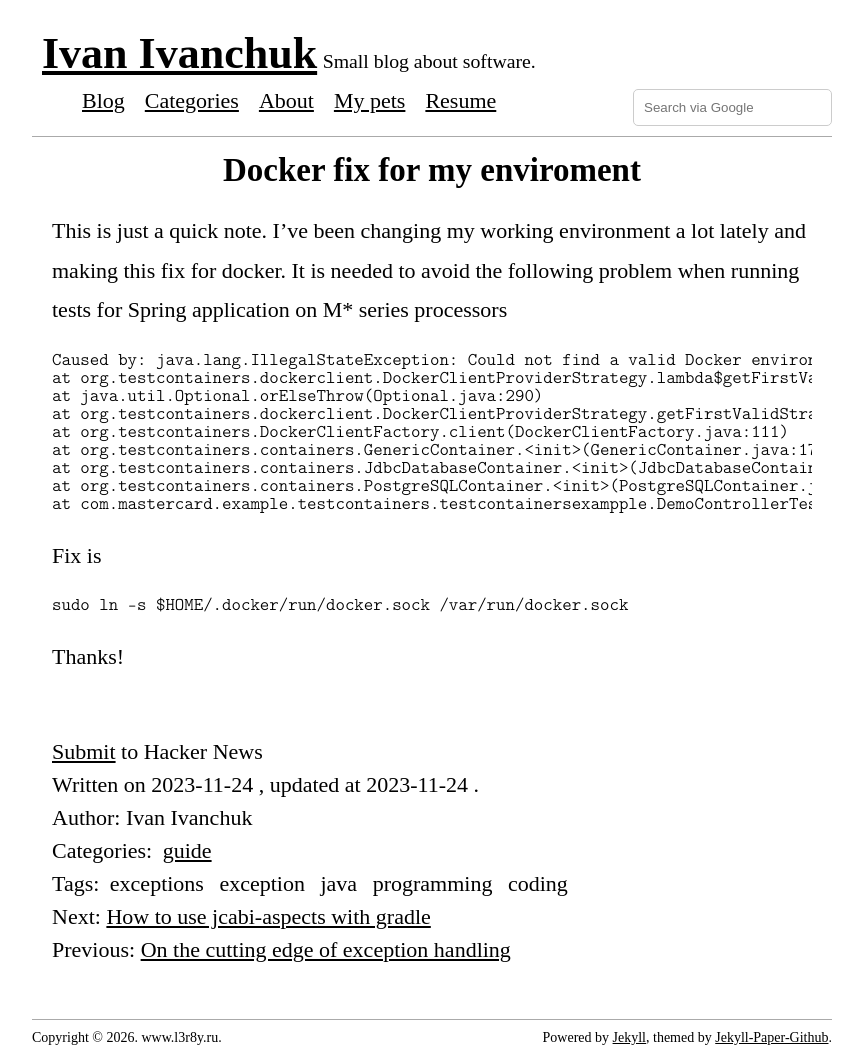
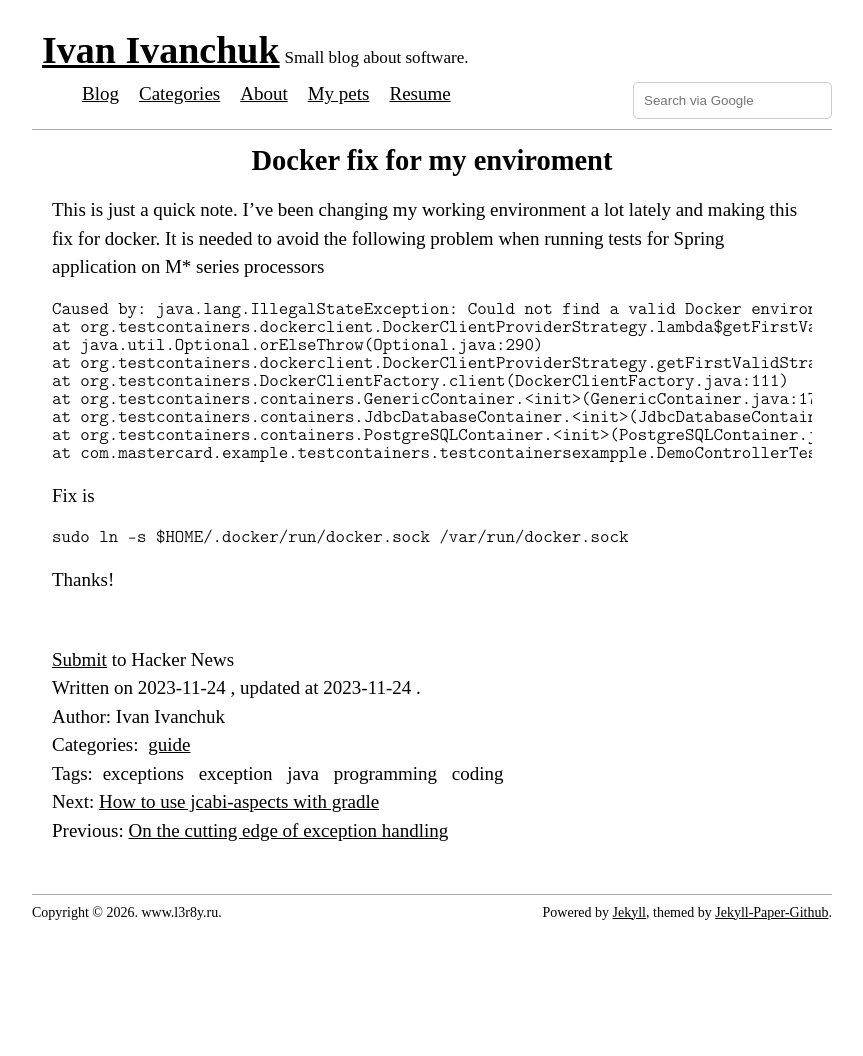
Before and after one commit to l3r8yJ/l3r8yj.github.io, a Jekyll site: the page built from _posts/2023/2023-11-24-how-to-fix-docker-env.md, in a window 1280 px wide. Shown: the whole page, without its empty margins (208-1071 px from the left). Built offline with Jekyll 4.4.1, drawn with Linux system fonts in a browser that asks for light colours; some web fonts are replaced; comment, search, counter and statistics services are not loaded; after the commit the page ends 931 px from its top, so only the background shows below that.

Commit message:
chore: dense fonts

```diff
--- a/_sass/post.scss
+++ b/_sass/post.scss
@@ -5,7 +5,7 @@
 }
 
 .post-content {
-  line-height: 1.8;
+  line-height: 1.5;
 }
 
 .post-title {
@@ -13,7 +13,7 @@
 }
 
 .post-content p {
-  line-height: 1.8;
+  line-height: 1.5;
 }
 
 .post-content img {
--- a/_sass/reset.scss
+++ b/_sass/reset.scss
@@ -53,7 +53,7 @@ em {
 html,
 body {
   font-family: 'Computer Modern Serif', serif;
-  font-size: 22px;
+  font-size: 19px;
   height: 100%;
 }
 
```
